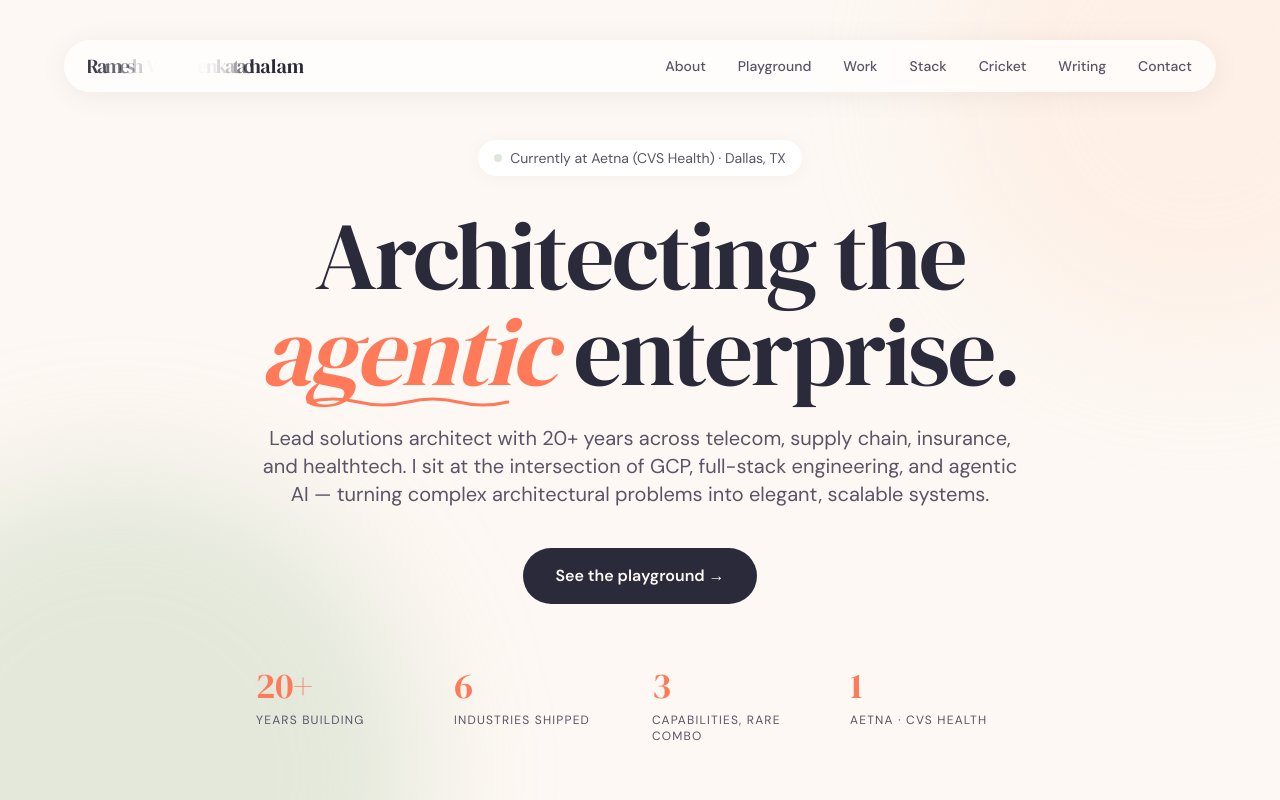
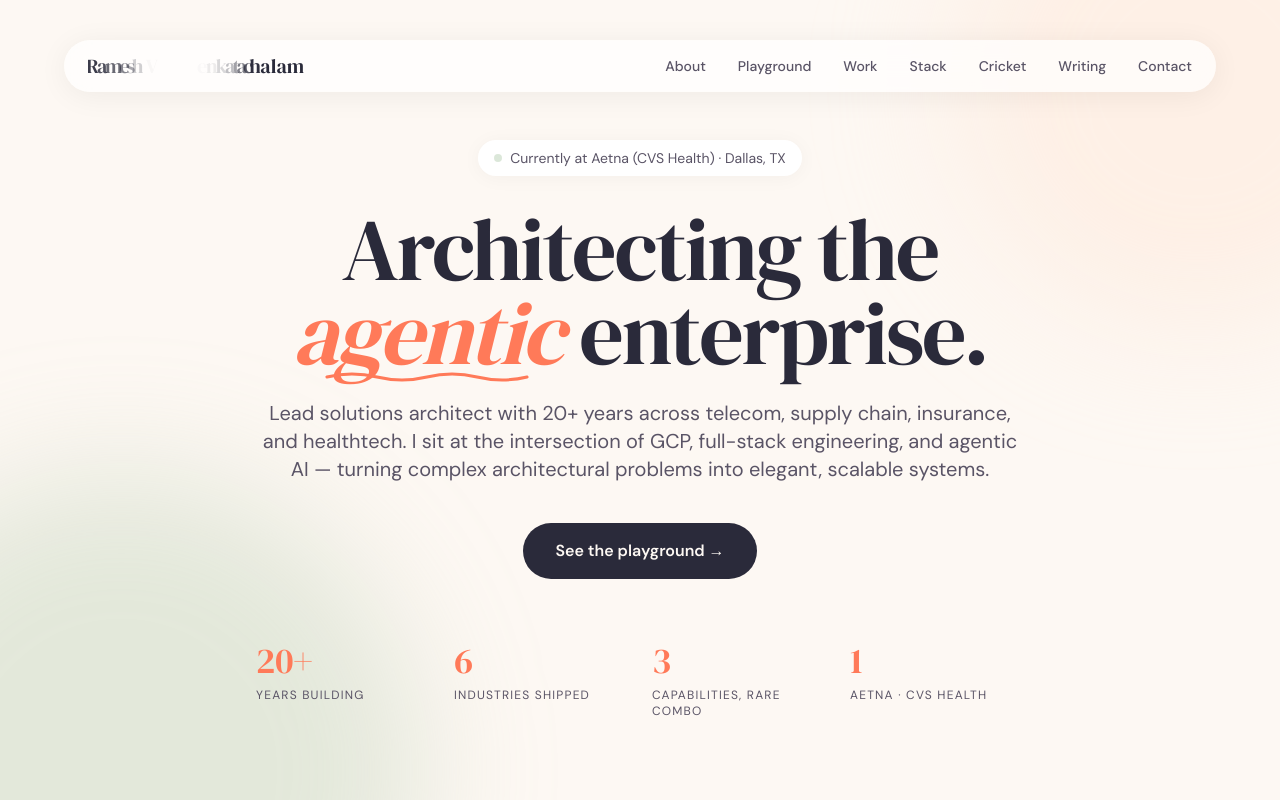
Before and after one commit to ramesh-v-playground/ramesh-v-playground.github.io, a Next.js app: page / in a window 1280 px wide. Shown: the top 800 px of the page. Built offline with nearby package versions, Linux system fonts and the light colour scheme.

Commit message:
style(design): F4 — H1 uses clamp() for fluid scaling instead of stepped breakpoints
Was: text-5xl(48) sm:text-7xl(72) md:text-8xl(96) — 50% jump at sm.
Now: clamp(3rem, 5vw+1.5rem, 6rem) → 48px (mobile) to 96px (wide)
with smooth interpolation in between.

```diff
--- a/app/page.tsx
+++ b/app/page.tsx
@@ -15,7 +15,7 @@ export default function Home() {
             <span className="w-2 h-2 rounded-full bg-sage animate-blink" />
             Currently at Aetna (CVS Health) · Dallas, TX
           </div>
-          <h1 className="font-serif text-5xl sm:text-7xl md:text-8xl leading-[0.95] mb-6 tracking-tight">
+          <h1 className="font-serif text-[clamp(3rem,5vw+1.5rem,6rem)] leading-[0.95] mb-6 tracking-tight">
             Architecting the{' '}
             <br />
             <span className="squiggle">agentic</span> enterprise.
```
